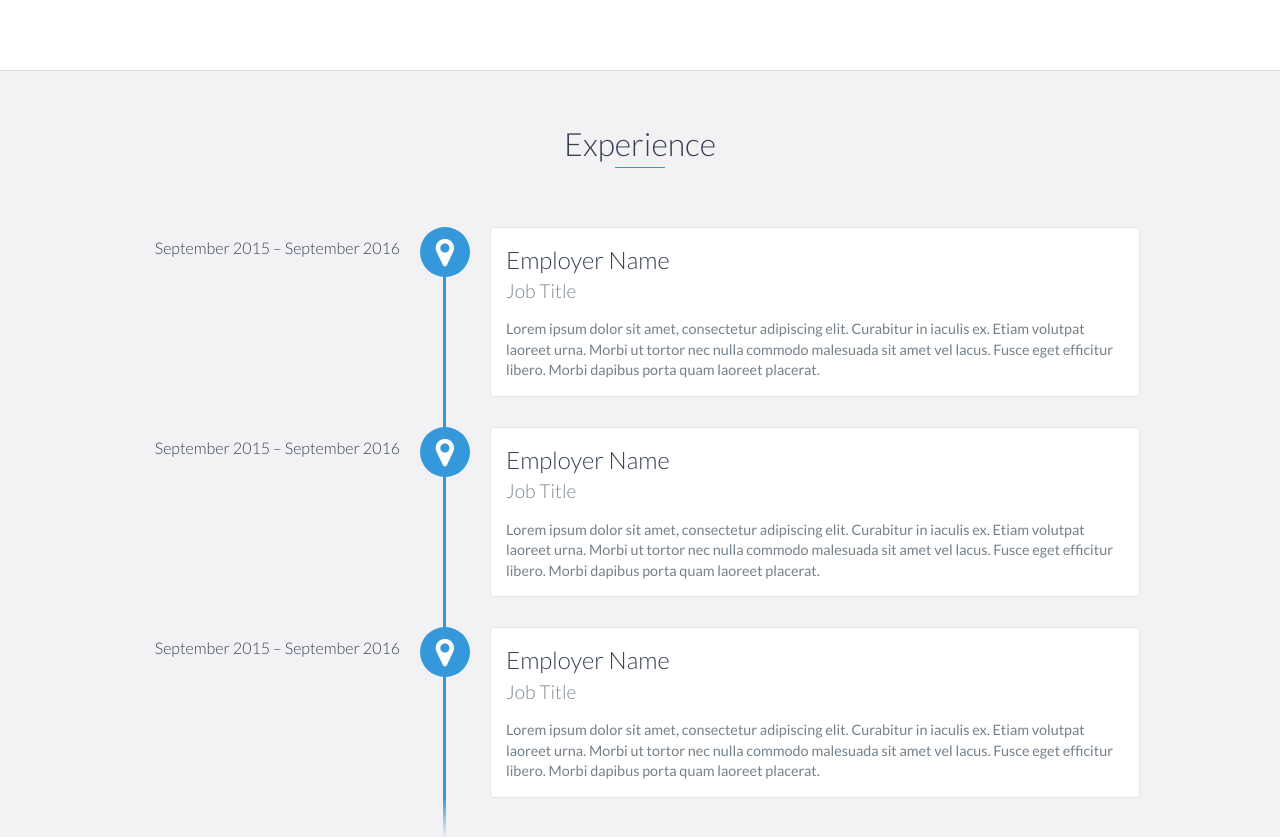
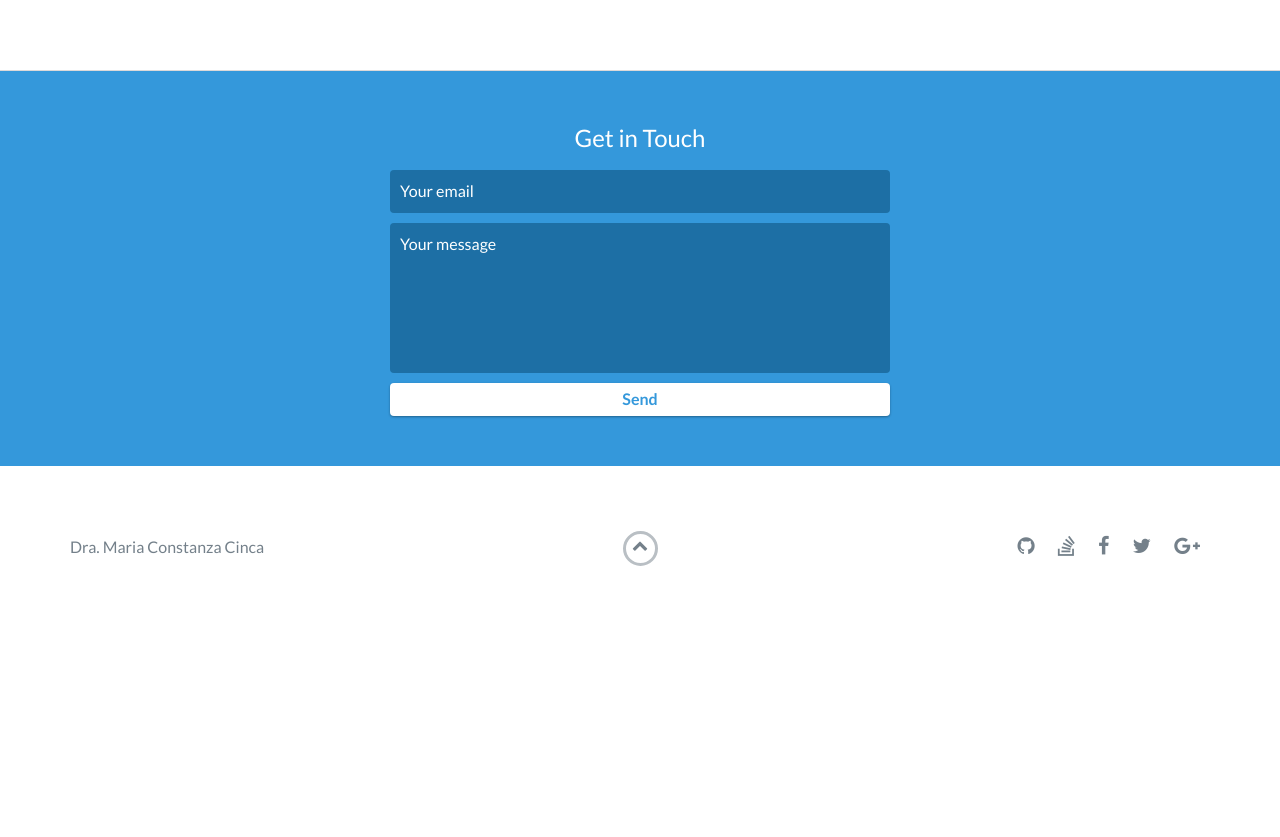
Before and after one commit to cinca-genetics/cinca-genetics, a website: page index.html in a window 1280 px wide. Shown: the part 1040-1877 px from the top of the page. After the commit the page ends 1659 px from the top, so only its background shows below. Drawn offline with nearby package versions, Linux system fonts and the light colour scheme.

Commit message:
clean section and comment download

```diff
--- a/index.html
+++ b/index.html
@@ -50,7 +50,7 @@
         <div id="lead-content">
             <h1>Dra. Maria Constanza Cinca</h1>
             <h2>Genetista</h2>
-            <a href="#" class="btn-rounded-white">Download Resume</a>
+            <!-- <a href="#" class="btn-rounded-white">Download Resume</a> -->
         </div>
         <!-- End #lead-content -->
 
@@ -82,37 +82,6 @@
         </div>
     </div>
     <!-- End #about -->
-
-    <div id="experience" class="background-alt">
-        <h2 class="heading">Experience</h2>
-        <div id="experience-timeline">
-            <div data-date="September 2015 – September 2016">
-                <h3>Employer Name</h3>
-                <h4>Job Title</h4>
-                <p>
-                    Lorem ipsum dolor sit amet, consectetur adipiscing elit. Curabitur in iaculis ex. Etiam volutpat laoreet urna. Morbi ut tortor nec nulla commodo malesuada sit amet vel lacus. Fusce eget efficitur libero. Morbi dapibus porta quam laoreet placerat.
-                </p>
-            </div>
-
-            <div data-date="September 2015 – September 2016">
-                <h3>Employer Name</h3>
-                <h4>Job Title</h4>
-                <p>
-                    Lorem ipsum dolor sit amet, consectetur adipiscing elit. Curabitur in iaculis ex. Etiam volutpat laoreet urna. Morbi ut tortor nec nulla commodo malesuada sit amet vel lacus. Fusce eget efficitur libero. Morbi dapibus porta quam laoreet placerat.
-                </p>
-            </div>
-
-            <div data-date="September 2015 – September 2016">
-                <h3>Employer Name</h3>
-                <h4>Job Title</h4>
-                <p>
-                    Lorem ipsum dolor sit amet, consectetur adipiscing elit. Curabitur in iaculis ex. Etiam volutpat laoreet urna. Morbi ut tortor nec nulla commodo malesuada sit amet vel lacus. Fusce eget efficitur libero. Morbi dapibus porta quam laoreet placerat.
-                </p>
-            </div>
-        </div>
-    </div>
-    <!-- End #experience -->
-
 
 
     <div id="contact">
```
